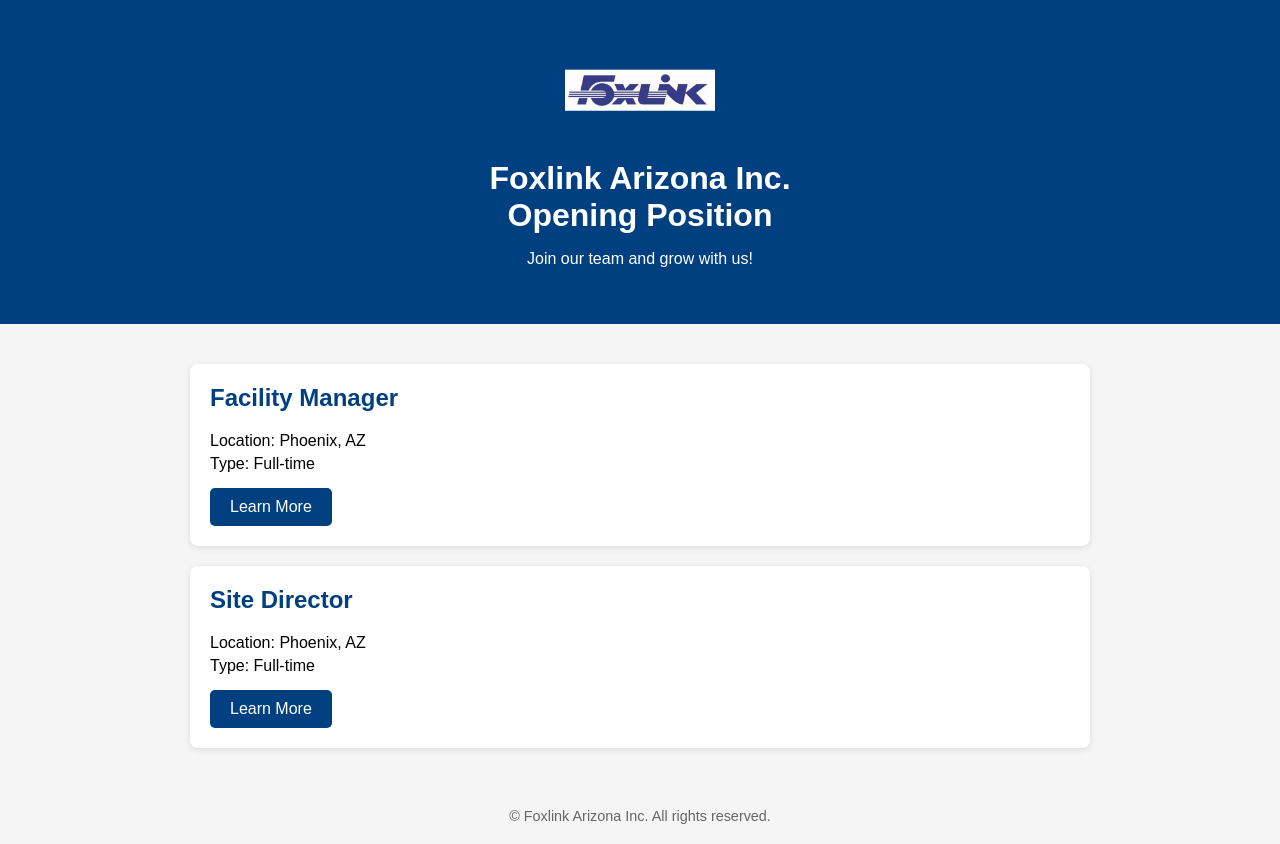
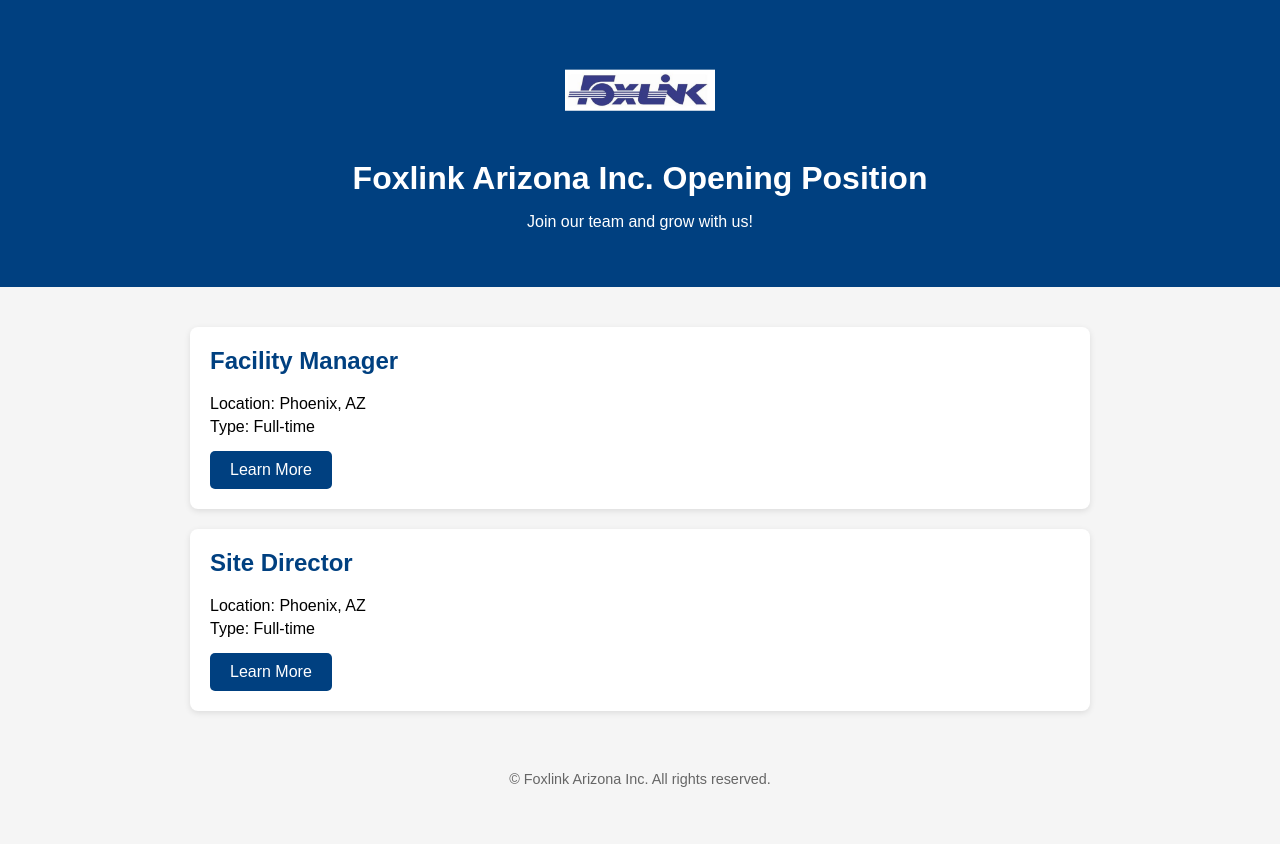
Before and after one commit to Rimayeh/career-page, a plain HTML site: page index.html in a window 1280 px wide. After the commit the page ends 807 px from the top, so only its background shows below. Drawn offline with Linux system fonts and the light colour scheme.

Commit message:
Update index.html

```diff
--- a/index.html
+++ b/index.html
@@ -22,8 +22,7 @@
 
 <header>
     <img src="logo.png" alt="Company Logo">
-    <h1>Foxlink Arizona Inc.</h1>
-    <h1>Opening Position</h1>
+    <h1>Foxlink Arizona Inc. Opening Position</h1>
     <p>Join our team and grow with us!</p>
 </header>
 
```
